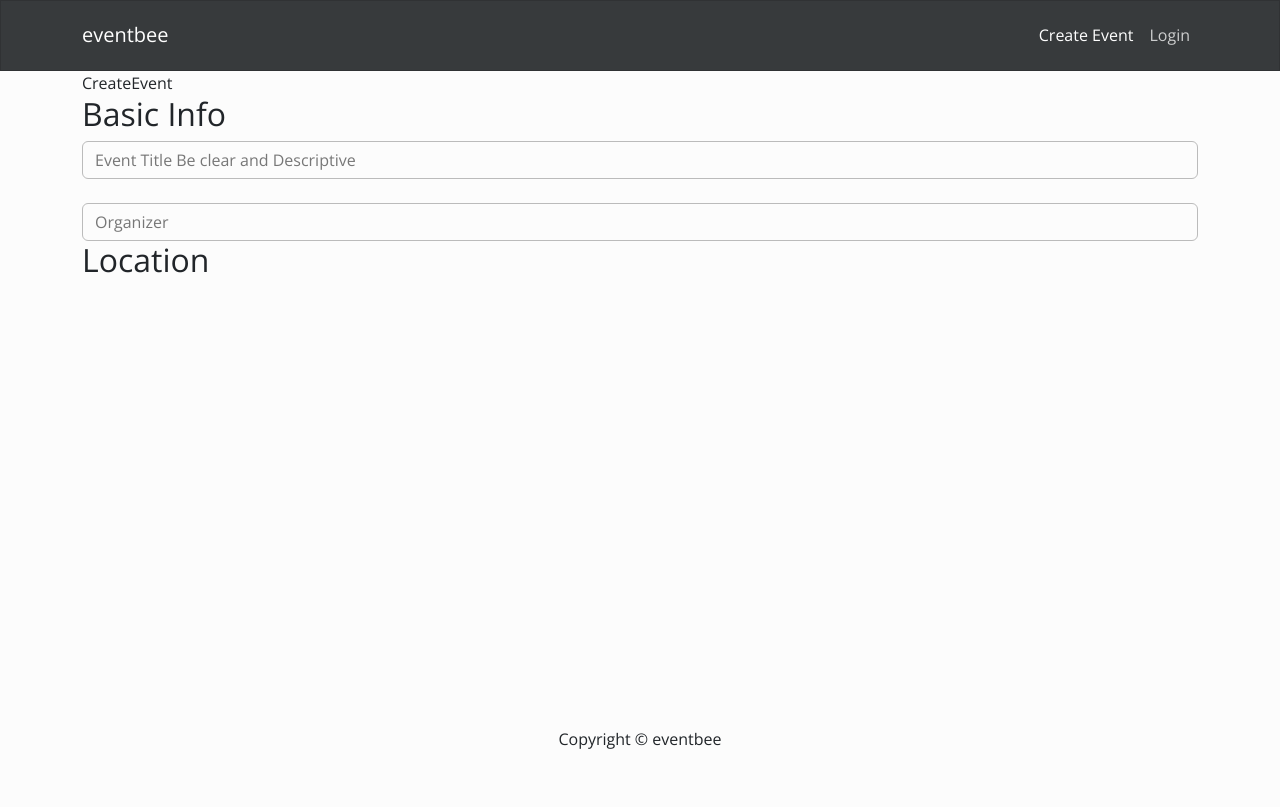
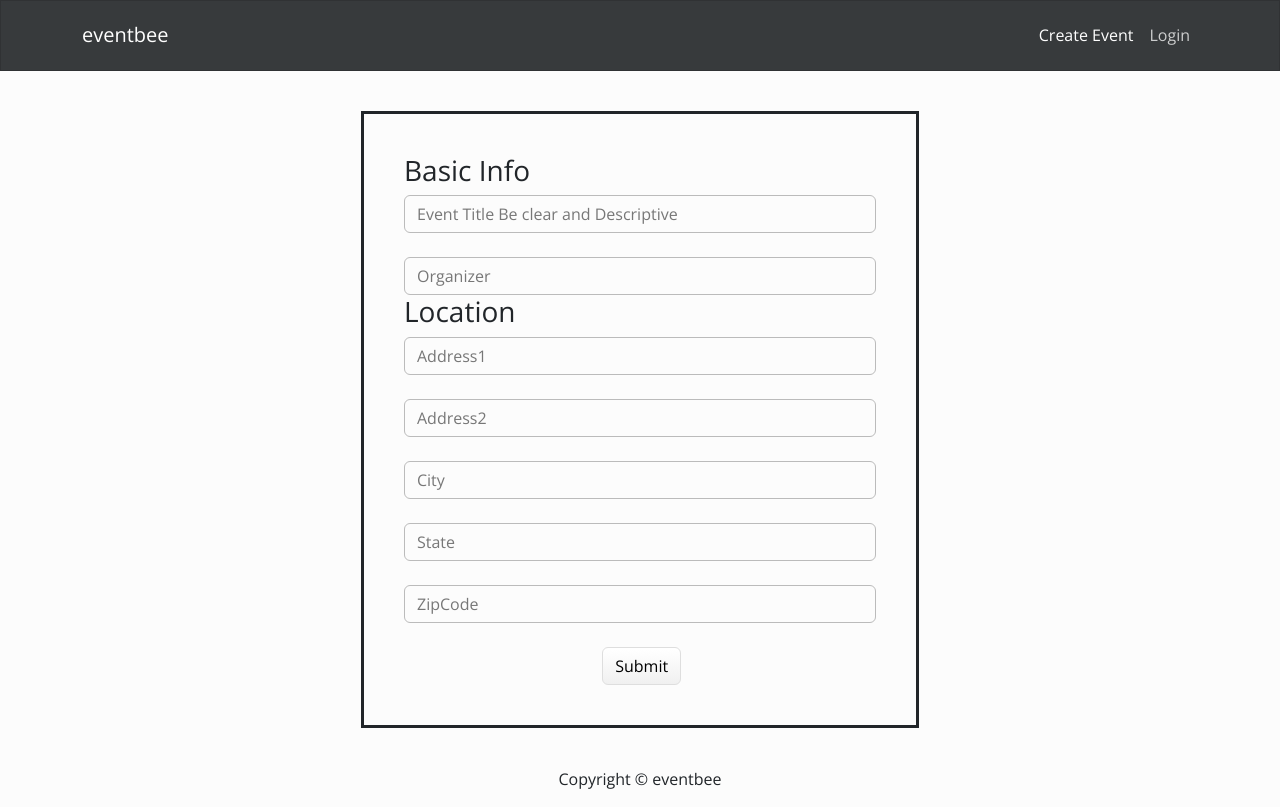
Before and after one commit to preethirmani/EventBee, a React (Create React App) app in the folder frontend/: page /program/create in a window 1280 px wide. Built offline with nearby package versions, Linux system fonts and the light colour scheme.

Commit message:
Create Event

```diff
--- a/frontend/package.json
+++ b/frontend/package.json
@@ -7,6 +7,7 @@
     "@testing-library/jest-dom": "^5.16.5",
     "@testing-library/react": "^13.4.0",
     "@testing-library/user-event": "^13.5.0",
+    "google-map-react": "^2.2.0",
     "react": "^18.2.0",
     "react-bootstrap": "^2.6.0",
     "react-dom": "^18.2.0",
--- a/frontend/src/Screens/CreateEvent.js
+++ b/frontend/src/Screens/CreateEvent.js
@@ -1,21 +1,52 @@
 
 import React from 'react';
 import Button from 'react-bootstrap/Button';
-import {Form} from 'react-bootstrap';
+import {Container, Form} from 'react-bootstrap';
+import { useState } from 'react';
 
 const CreateEvent = () => {
+const [message, setMessage] = useState('');
+
+  const handleChange = (event) => {
+    setMessage(event.target.value);
+  };
+
+    const handleClick = () => {
+      console.log('message::'+message);
+  };
+
   return (
-    <>CreateEvent
+    <>
 
-      <Form>
-        <h2>Basic Info</h2>
-        <Form.Control  type="text" placeholder="Event Title Be clear and Descriptive" />
+      <Form className='col-lg-6 offset-lg-3 form'>
+      <div className='divCreate'>
+        <h3>Basic Info</h3>
+        <Form.Control  type="text" id='eventName' name='eventName' onChange={handleChange}
+        placeholder="Event Title Be clear and Descriptive" />
         <br />
-        <Form.Control  type="text" placeholder="Organizer " />
+        <Form.Control  type="text" id='organizer' onChange={handleChange}
+        placeholder="Organizer " />
+
+
+      <h3>Location</h3>
+      <div class="form-group">
+        <Form.Control  type="text" placeholder="Address1" id='address1'/>
+        <br />
+        <Form.Control  type="text" placeholder="Address2 " id='address2' />
+        <br />
+        <Form.Control  type="text" placeholder="City " id='city' />
+        <br />
+        <Form.Control  type="text" placeholder="State" id='state'/>
+         <br />
+        <Form.Control  type="text" placeholder="ZipCode" id='zipcode'/>
+      </div>
+
+        <Button variant="secondary btnSubmit" onClick={handleClick} className='btn-submit'
+        >Submit</Button>{' '}
+
+
+      </div>
       </Form>
-
-      <h2>Location</h2>
-
 
     </>
   )
--- a/frontend/src/components/Map.js
+++ b/frontend/src/components/Map.js
@@ -1,17 +1,20 @@
-import React, {useEffect, useState, useMemo} from "react";
-import {GoogleMap, useLoadScript, MarkerF, Marker} from '@react-google-maps/api';
+import React, {useEffect, useState} from "react";
+import {GoogleMap, useLoadScript, MarkerF} from '@react-google-maps/api';
 import Geocode from 'react-geocode';
+import env from "react-dotenv";
+
 
 const Map = ({address}) => {
   const [coordinates, setCoordinates] = useState({});
 
 
   const {isLoaded} = useLoadScript({
-    googleMapsApiKey : "AIzaSyBXQ6wu3auum3p6Sykxtgyb1EvlYXQ6Bf4"
+    googleMapsApiKey : process.env.REACT_APP_GOOGLE_MAPS_API_KEY,
   });
 
   useEffect(() => {
-  Geocode.setApiKey("AIzaSyBXQ6wu3auum3p6Sykxtgyb1EvlYXQ6Bf4");
+  Geocode.setApiKey(process.env.REACT_APP_GOOGLE_MAPS_API_KEY);
+  console.log('apiKey'+process.env.REACT_APP_GOOGLE_MAPS_API_KEY);
   Geocode.setLanguage('en');
   Geocode.fromAddress(address).then(
   (response) => {
--- a/frontend/src/index.css
+++ b/frontend/src/index.css
@@ -70,9 +70,7 @@ main {
   margin-left: 40px;
 }
 .span-location {
-
   margin-top: 30px;
-
 }
 
 .map-container {
@@ -80,3 +78,28 @@ main {
   height: 50vh;
 
 }
+
+
+
+.centerForm {
+  align-items: center;
+  justify-content: center;
+  align-content: center;
+}
+
+.form {
+  margin-top: 5vh;
+  width: 40%;
+  border-style: solid;
+}
+
+
+.divCreate {
+  padding: 40px;
+}
+
+.btn-submit {
+  margin-top: 5%;
+  margin-left: 42%;
+
+}
```
Also changed, not shown: 2 other files (tests, documents, lock files or other folders).
